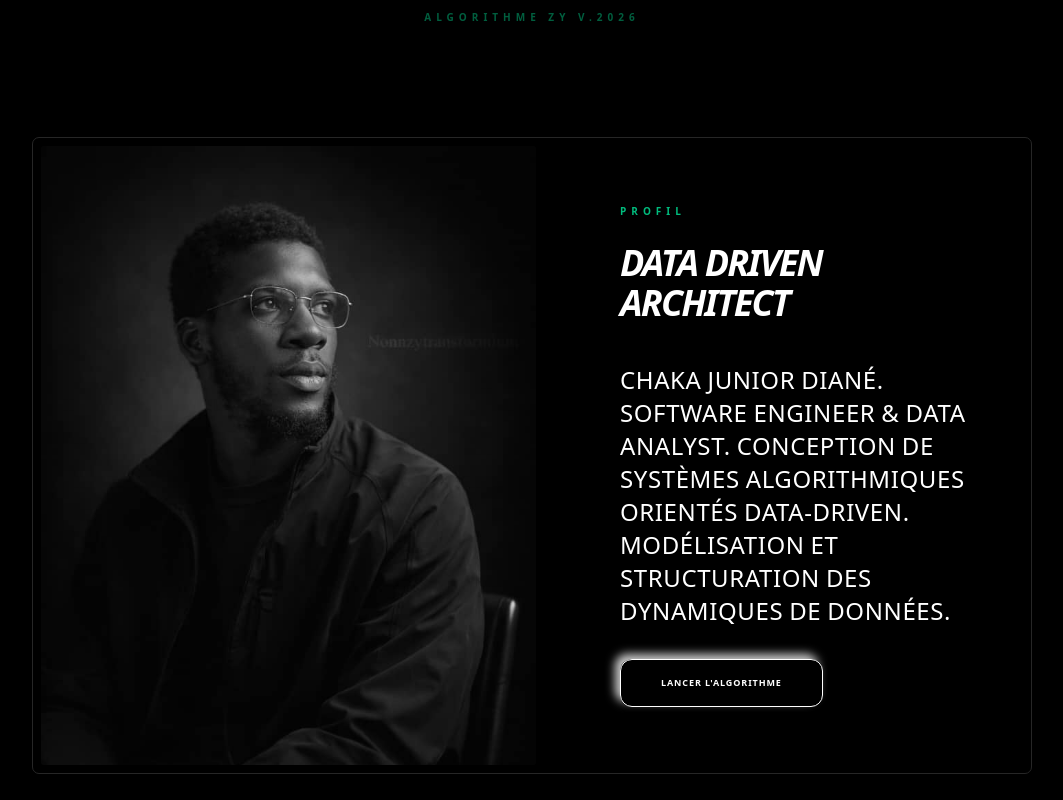
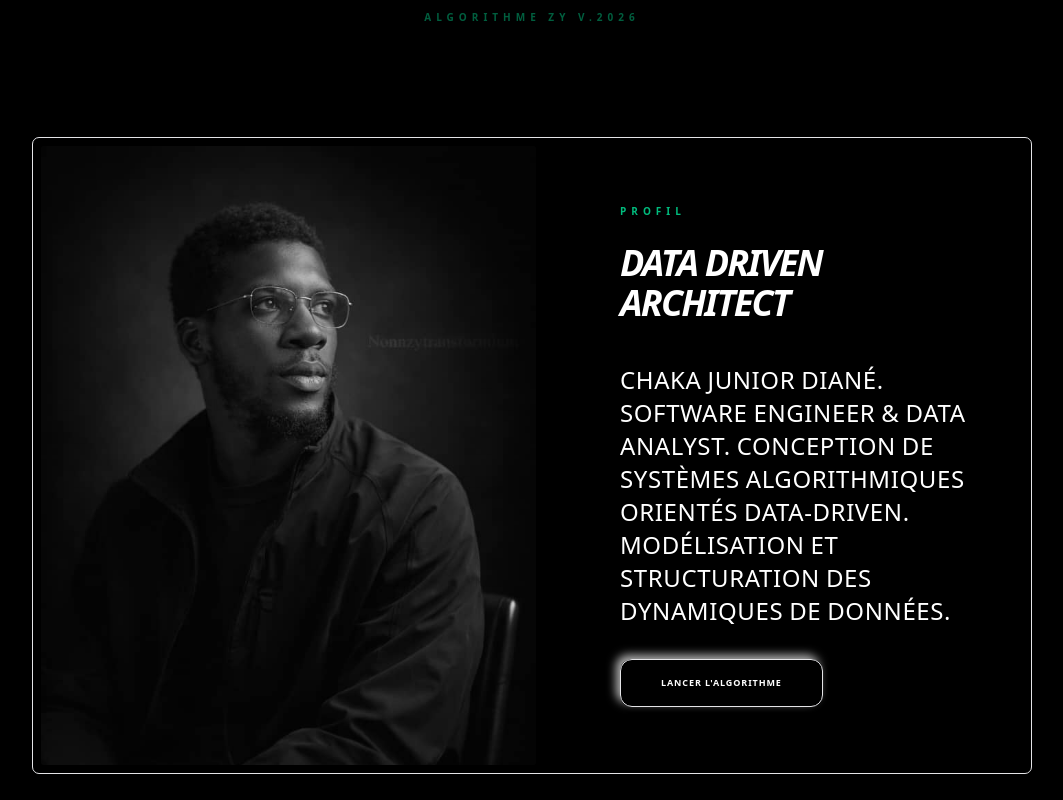
Before and after one commit to nonnzy7even7iete/nonnzytransformiumfullstackbundel, a Next.js app: page /zymantra in a window 1280 px wide. Shown: the part 340-1140 px from the top of the page, without its empty margins (108-1171 px from the left). Built offline with nearby package versions, Linux system fonts and the light colour scheme; no server answers.

Commit message:
Zy Bulding workflow

```diff
--- a/src/components/frontendkit/ZymantraBeam.tsx
+++ b/src/components/frontendkit/ZymantraBeam.tsx
@@ -23,7 +23,7 @@ const MouseEnterContext = createContext<
   [boolean, React.Dispatch<React.SetStateAction<boolean>>] | undefined
 >(undefined);
 
-// --- CONTAINER AVEC LOGIQUE DE FOCUS AU SCROLL ---
+// --- WRAPPER DE FOCUS (FLOU & OPACITÉ) ---
 const SectionWrapper = ({
   children,
   index,
@@ -36,12 +36,8 @@ const SectionWrapper = ({
   setActiveIdx: (idx: number | null) => void;
 }) => {
   const ref = useRef(null);
-  // isInView s'active quand 40% de la section est visible
   const isInView = useInView(ref, { amount: 0.4 });
 
-  // Déterminer si cette section doit être floue
-  // Priorité 1 : Le survol (Hover)
-  // Priorité 2 : Le scroll (Viseur)
   const isBlurred =
     (activeIdx !== null && activeIdx !== index) ||
     (activeIdx === null && !isInView);
@@ -52,12 +48,12 @@ const SectionWrapper = ({
       onMouseEnter={() => setActiveIdx(index)}
       onMouseLeave={() => setActiveIdx(null)}
       animate={{
-        opacity: isBlurred ? 0.3 : 1,
-        filter: isBlurred ? "blur(8px)" : "blur(0px)",
-        scale: isBlurred ? 0.98 : 1,
+        opacity: isBlurred ? 0.35 : 1,
+        filter: isBlurred ? "blur(12px)" : "blur(0px)",
+        scale: isBlurred ? 0.97 : 1,
       }}
-      transition={{ duration: 0.4, ease: "easeOut" }}
-      className="flex justify-center transition-all"
+      transition={{ duration: 0.5, ease: [0.23, 1, 0.32, 1] }}
+      className="flex justify-center"
     >
       {children}
     </motion.div>
@@ -189,15 +185,15 @@ export default function ZymantraBeam() {
         onClose={() => setLoading(false)}
       />
 
-      {/* BEAM */}
-      <div className="absolute left-6 md:left-20 top-0 h-full w-[1px] hidden sm:block opacity-30 bg-border">
+      {/* BEAM SUBTILE */}
+      <div className="absolute left-6 md:left-20 top-0 h-full w-[1px] hidden sm:block opacity-20 bg-zinc-800">
         <motion.div
           style={{ height: beamY }}
           className="absolute top-0 w-full bg-primary shadow-[0_0_10px_hsl(var(--primary))]"
         />
       </div>
 
-      <div className="max-w-6xl mx-auto flex flex-col gap-32 relative z-10 px-6">
+      <div className="max-w-6xl mx-auto flex flex-col gap-40 relative z-10 px-6">
         {ZYMANTRA_CONTENT.map((item, index) => {
           return (
             <SectionWrapper
@@ -210,12 +206,13 @@ export default function ZymantraBeam() {
                 <div
                   className={cn(
                     "flex flex-col lg:flex-row items-stretch gap-12 p-1 w-[95vw] lg:w-[1000px] transition-all duration-500",
-                    // BORDER GRIS FONCÉ POUR LES DEUX MODES
-                    "bg-card border border-[#262626] dark:border-[#171717]",
+                    // BORDURES ZINC POUR ÉVITER LE NOIR AGRESSIF
+                    "bg-card border border-zinc-200 dark:border-zinc-800/50",
                     index % 2 !== 0 && "lg:flex-row-reverse"
                   )}
                   style={{ borderRadius: "var(--radius-vercel-zy)" }}
                 >
+                  {/* IMAGE */}
                   <CardItem
                     translateZ={40}
                     className="w-full lg:w-1/2 aspect-square md:aspect-[4/5] overflow-hidden bg-muted m-1"
@@ -230,6 +227,7 @@ export default function ZymantraBeam() {
                     />
                   </CardItem>
 
+                  {/* CONTENU */}
                   <div className="flex-1 flex flex-col items-start justify-center text-left space-y-6 p-10 lg:p-8">
                     <CardItem
                       translateZ={20}
@@ -266,7 +264,14 @@ export default function ZymantraBeam() {
                       <button
                         onClick={() => setLoading(true)}
                         className={cn(
-                          "px-10 py-4 rounded-xl text-[9px] font-black uppercase tracking-widest transition-all active:scale-95 bg-card text-muted-foreground border border-border/40 shadow-[5px_5px_10px_rgba(0,0,0,0.06),-5px_-5px_10px_rgba(255,255,255,0.8)] dark:shadow-[6px_6px_12px_rgba(0,0,0,0.5),-4px_-4px_12px_rgba(255,255,255,0.01)] hover:text-emerald-500"
+                          "px-10 py-4 rounded-xl text-[9px] font-black uppercase tracking-widest transition-all active:scale-95",
+                          "bg-card text-muted-foreground",
+                          // BORDURE BOUTON ZINC
+                          "border border-zinc-200 dark:border-zinc-800",
+                          // NEUMORPHISME ADOUCI (ZINC BASED)
+                          "shadow-[4px_4px_10px_rgba(0,0,0,0.03),-4px_-4px_10px_rgba(255,255,255,0.7)]",
+                          "dark:shadow-[6px_6px_12px_rgba(0,0,0,0.4),-2px_-2px_10px_rgba(255,255,255,0.01)]",
+                          "hover:text-emerald-500 transition-all"
                         )}
                       >
                         Lancer l'algorithme
```
